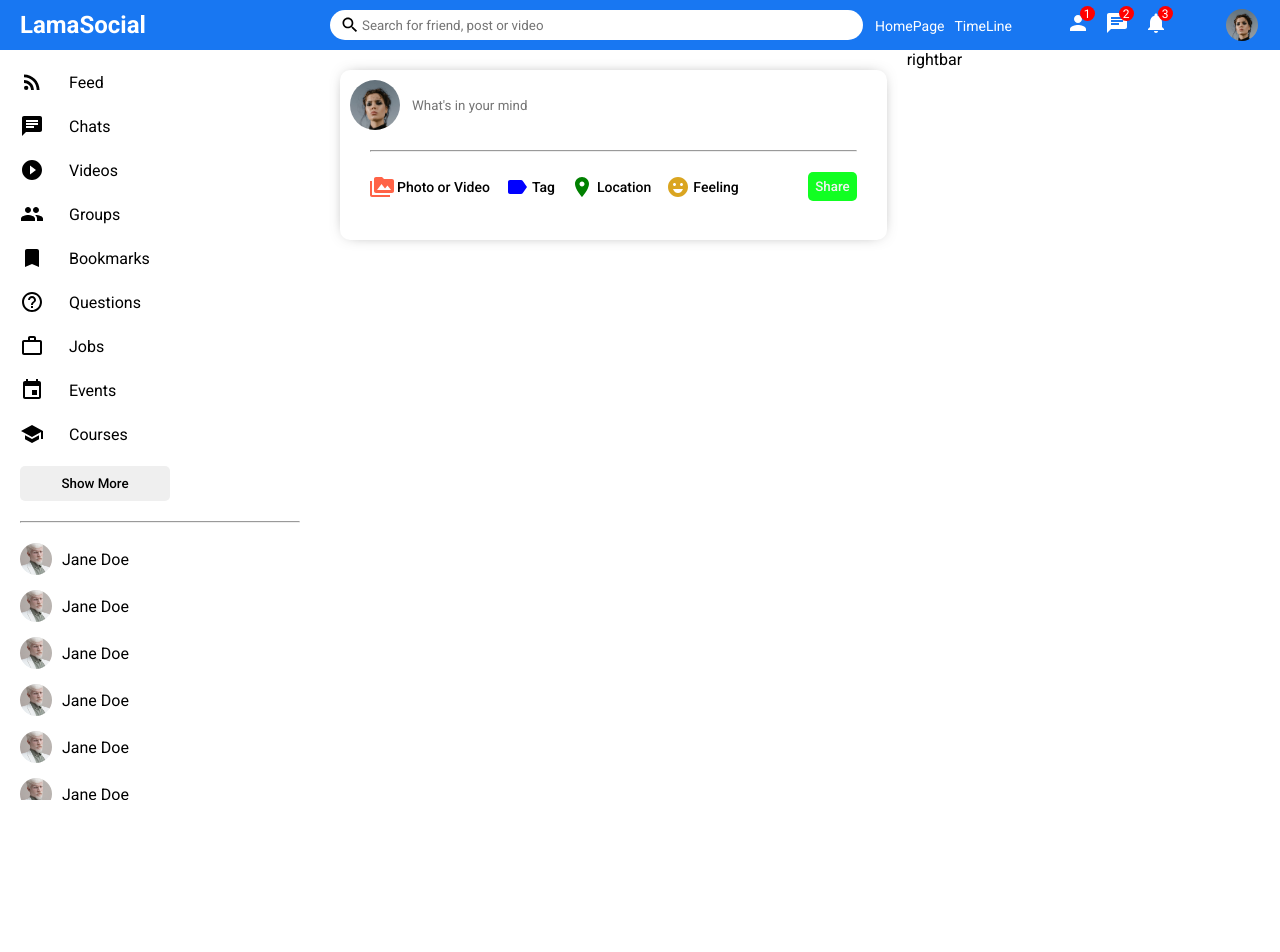
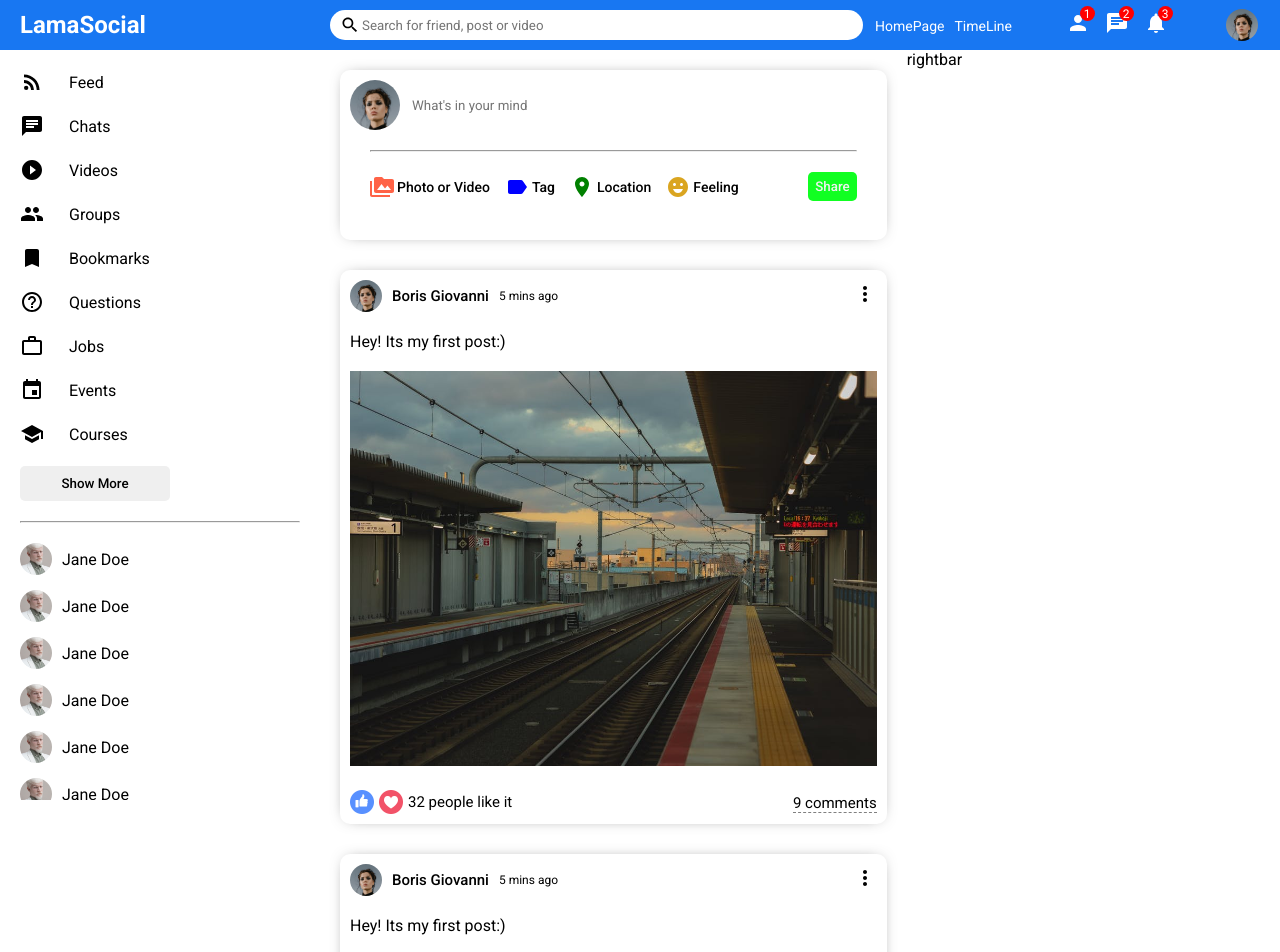
Before and after one commit to Giovanni-Boris/Proyects-React, a React (Create React App) app in the folder chatRealTime/react-social/: page / in a window 1280 px wide. Shown: the top 952 px of the page. Before the commit the page ends 800 px from the top, so only its background shows below. Built offline with nearby package versions, Linux system fonts and the light colour scheme.

Commit message:
Component feed and post has been made

```diff
--- a/chatRealTime/react-social/src/components/feed/Feed.js
+++ b/chatRealTime/react-social/src/components/feed/Feed.js
@@ -1,10 +1,17 @@
 import "./feed.css";
 import Share from '../share/Share';
+import Post from '../post/Post';
 const Feed = () => {
 	return (
 		<div className="feed">
 			<div className="feedWrapper">
 				<Share/>
+				<Post/>
+				<Post/>
+				<Post/>
+				<Post/>
+				<Post/>
+				<Post/>
 			</div>
 		</div>
 	)
--- a/chatRealTime/react-social/src/components/post/Post.js
+++ b/chatRealTime/react-social/src/components/post/Post.js
@@ -1,8 +1,39 @@
 import "./post.css";
+import MoreVertIcon from '@mui/icons-material/MoreVert';
+
 const Post = () => {
 	return (
-		<div>
-			Hello mf
+		<div className="post">
+			<div className="postWrapper">
+				<div className="postTop">
+					<div className="postTopLeft">
+						<img
+							className="postProfilerImg"
+							src="/assets/person/1.jpeg"
+							alt=""
+						/>
+						<span className="postUserName">Boris Giovanni</span>
+						<span className="postDate">5 mins ago</span>
+					</div>
+					<div className="postTopRight">
+						<MoreVertIcon/>
+					</div>
+				</div>
+				<div className="postCenter">
+					<span className="postText">Hey! Its my first post:)</span>
+					<img className="postImg" src="/assets/post/1.jpeg" alt=""/>
+				</div>
+				<div className="postBottom">
+					<div className="postBottomLeft">
+						<img className="likeIcon" src="/assets/like.png" alt=""/>
+						<img className="likeIcon" src="/assets/heart.png" alt=""/>
+						<span className="postLikeCounter">32 people like it</span>
+					</div>
+					<div className="postBottomRight">
+						<span className="postCommentText">9 comments</span>
+					</div>
+				</div>
+			</div>
 		</div>
 	)
 }
--- a/chatRealTime/react-social/src/components/post/post.css
+++ b/chatRealTime/react-social/src/components/post/post.css
@@ -0,0 +1,74 @@
+.post{
+	width: 100%;
+	border-radius: 10px;
+	-webkit-box-shadow: 0px 0px 16px -8px rgba(0, 0, 0, 0.68);
+  	box-shadow: 0px 0px 16px -8px rgba(0, 0, 0, 0.68);
+  	margin: 30px 0;
+}
+
+.postWrapper{
+	padding: 10px;
+}
+
+.postTop{
+	display: flex;
+	align-items: center;
+	justify-content: space-between;
+}
+
+.postTopLeft{
+	display: flex;
+	align-items: center;
+}
+
+.postProfilerImg{
+	width: 32px;
+	height: 32px;
+	border-radius: 50%;
+	object-fit: cover;
+}
+
+.postUserName{
+	font-size:15px;
+	font-weight: 500;
+	margin: 0 10px;
+}
+.postDate{
+	font-size: 12px;
+}
+
+.postCenter{
+	margin: 20px 0;
+}
+
+.postImg{
+	margin-top: 20px;
+	width: 100%;
+	max-height: 500px;
+	object-fit: contain;
+}
+.postBottom{
+	display: flex;
+	align-items: center;
+	justify-content: space-between;
+}
+.postBottomLeft{
+	display: flex;
+	align-items : center;
+}
+
+.likeIcon{
+	width: 24px;
+	height: 24px;
+	margin-right: 5px;
+	cursor: pointer;
+}
+
+.postLikeCounter{
+	font-size: 15px;
+}
+.postCommentText{
+	cursor: pointer;
+	border-bottom: 1px dashed gray;
+	font-size: 15px;
+}
```
